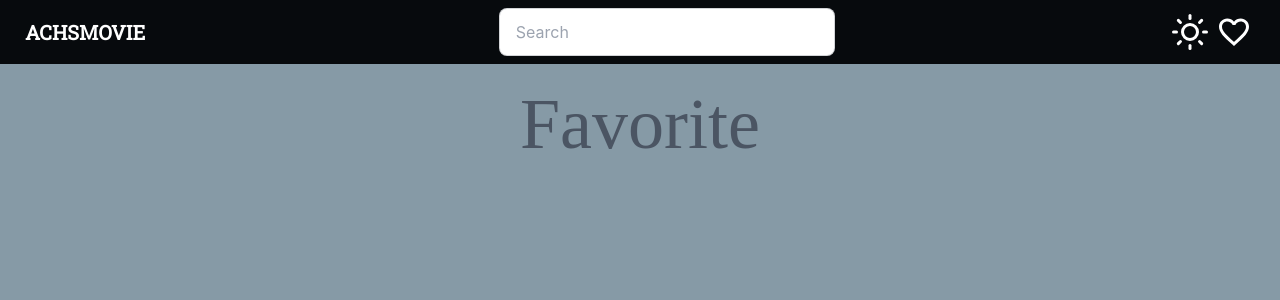
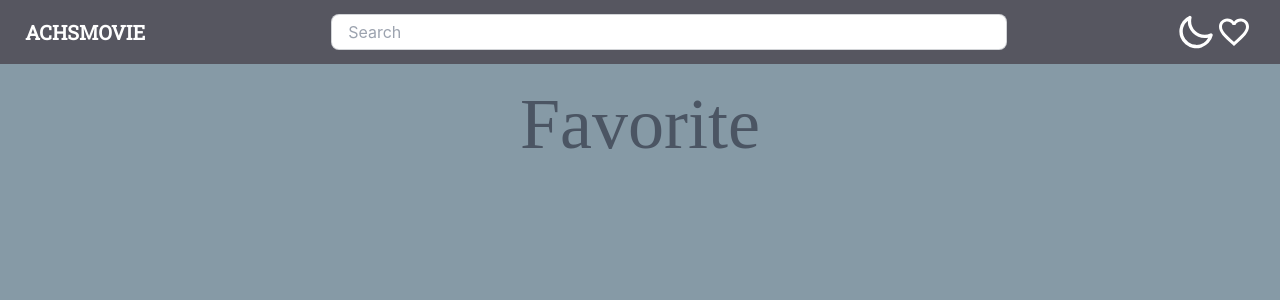
Before and after one commit to Achsmboh/mymovies-app-react-1, a React (Create React App) app: page /favorite in a window 1280 px wide. Shown: the top 300 px of the page. Built offline with nearby package versions, Linux system fonts and the light colour scheme; a web font is replaced by a local one.

Commit message:
add carrousel

```diff
--- a/src/components/Card.jsx
+++ b/src/components/Card.jsx
@@ -9,7 +9,7 @@ function Card({ image, tombol, title, onNavigate, onClick, labeHtml }) {
         </figure>
         <div>
           <div className="h-14 p-1 w-full flex justify-center items-center" onClick={onNavigate}>
-            <h1 className="font-semibold text-center dark:text-white lg:text-base md:text-base text-sm">{title}</h1>
+            <h1 className="font-semibold text-center dark:text-white lg:text-base md:text-base text-sm uppercase">{title}</h1>
           </div>
           <div className="card-actions justify-center items-center p-1">
             <button className="btn card w-full lg:text-base md:text-base text-sm" onClick={onClick}>
--- a/src/components/Layout.jsx
+++ b/src/components/Layout.jsx
@@ -17,12 +17,14 @@ function Layout({ children }) {
   }
 
   return (
-    <div className=" dark:bg-blackTwo bg-abuTua w-full h-screen overflow-auto">
-      <div>
-        <Navbar onChange={(e) => setTitle(e.target.value)} onSubmit={() => handleSubmit()} />
+    <div>
+      <div className=" dark:bg-blackTwo bg-glass w-full h-screen overflow-auto">
+        <div className=" top-0 z-30 sticky">
+          <Navbar onChange={(e) => setTitle(e.target.value)} onSubmit={() => handleSubmit()} />
+        </div>
+
+        <div className="w-full h-full dark:bg-blackTwo bg-abuTua p-1 ">{children}</div>
       </div>
-
-      <div className="w-full h-full dark:bg-blackTwo bg-abuTua p-1 ">{children}</div>
     </div>
   );
 }
--- a/src/components/Navbar.jsx
+++ b/src/components/Navbar.jsx
@@ -8,30 +8,34 @@ import { Link } from "react-router-dom";
 
 function Navbar({ onChange, onSubmit }) {
   const { isLight, setIsLight } = useContext(ThemeContext);
+
+  const toggleDarkMode = () => {
+    setIsLight(!isLight);
+  };
   return (
-    <div className="navbar top-0 z-30 fixed  bg-blackOne dark:bg-black text-white ">
+    <div className="navbar bg-glass  text-white ">
       <div className={`flex-1`}>
         <a className="btn btn-ghost normal-case font-RobotoSlab lg:text-xl md:text-lg text-sm" href="/">
           ACHSMOVIE
         </a>
       </div>
       <div className="w-full flex justify-center">
-        <form onSubmit={onSubmit} className="form-control lg:w-1/3 md:w-2/3 w-2/3 ">
-          <input type="text" placeholder="Search" className="input input-bordered dark:bg-blackThree dark:text-white text-black" onChange={onChange} />
+        <form onSubmit={onSubmit} className="form-control lg:w-2/3 md:w-2/3 w-32 h-9 ">
+          <input type="text" placeholder="Search" className="input input-bordered bg-white  text-black" onChange={onChange} />
         </form>
       </div>
       <div className="flex-none gap-2 mr-5">
         <div className="dropdown dropdown-end flex justify-between items-center ">
-          <div className=" mr-2" onClick={() => setIsLight(!isLight)}>
-            {isLight ? (
-              <div className="lg:text-4xl md:text-3xl text-2xl">
-                <FiSun />
-              </div>
-            ) : (
-              <div className="lg:text-4xl md:text-3xl text-2xl">
-                <BsFillMoonStarsFill />
-              </div>
-            )}
+          <div className="flex items-center">
+            <label className="swap swap-rotate">
+              <input onClick={() => toggleDarkMode()} type="checkbox" />
+              <svg className="swap-on fill-current w-10 h-10" xmlns="http://www.w3.org/2000/svg" viewBox="0 0 24 24">
+                <path d="M5.64,17l-.71.71a1,1,0,0,0,0,1.41,1,1,0,0,0,1.41,0l.71-.71A1,1,0,0,0,5.64,17ZM5,12a1,1,0,0,0-1-1H3a1,1,0,0,0,0,2H4A1,1,0,0,0,5,12Zm7-7a1,1,0,0,0,1-1V3a1,1,0,0,0-2,0V4A1,1,0,0,0,12,5ZM5.64,7.05a1,1,0,0,0,.7.29,1,1,0,0,0,.71-.29,1,1,0,0,0,0-1.41l-.71-.71A1,1,0,0,0,4.93,6.34Zm12,.29a1,1,0,0,0,.7-.29l.71-.71a1,1,0,1,0-1.41-1.41L17,5.64a1,1,0,0,0,0,1.41A1,1,0,0,0,17.66,7.34ZM21,11H20a1,1,0,0,0,0,2h1a1,1,0,0,0,0-2Zm-9,8a1,1,0,0,0-1,1v1a1,1,0,0,0,2,0V20A1,1,0,0,0,12,19ZM18.36,17A1,1,0,0,0,17,18.36l.71.71a1,1,0,0,0,1.41,0,1,1,0,0,0,0-1.41ZM12,6.5A5.5,5.5,0,1,0,17.5,12,5.51,5.51,0,0,0,12,6.5Zm0,9A3.5,3.5,0,1,1,15.5,12,3.5,3.5,0,0,1,12,15.5Z" />
+              </svg>
+              <svg className="swap-off fill-current w-10 h-10" xmlns="http://www.w3.org/2000/svg" viewBox="0 0 24 24">
+                <path d="M21.64,13a1,1,0,0,0-1.05-.14,8.05,8.05,0,0,1-3.37.73A8.15,8.15,0,0,1,9.08,5.49a8.59,8.59,0,0,1,.25-2A1,1,0,0,0,8,2.36,10.14,10.14,0,1,0,22,14.05,1,1,0,0,0,21.64,13Zm-9.5,6.69A8.14,8.14,0,0,1,7.08,5.22v.27A10.15,10.15,0,0,0,17.22,15.63a9.79,9.79,0,0,0,2.1-.22A8.11,8.11,0,0,1,12.14,19.73Z" />
+              </svg>
+            </label>
           </div>
           <Link to="/favorite">
             <div className="lg:text-4xl md:text-3xl text-2xl">{isLight ? <MdOutlineFavoriteBorder /> : <MdOutlineFavorite />}</div>
--- /dev/null
+++ b/src/components/Slider.jsx
@@ -0,0 +1,41 @@
+import React, { useEffect, useState } from "react";
+
+const Slider = ({ image, id, length, alt }) => {
+  let temp = 1;
+  const [count, setCount] = useState(temp);
+  const handleNext = () => {
+    temp = id + 1;
+    if (temp >= length) {
+      temp = 1;
+    }
+    setCount(temp);
+  };
+
+  const handlePrev = () => {
+    temp = id - 1;
+    if (temp <= 1) {
+      temp = length;
+    }
+    setCount(temp);
+  };
+
+  return (
+    <div id={id} className="carousel-item relative w-full rounded-sm">
+      <img src={`https://image.tmdb.org/t/p/w500${image}`} className="w-full h-96 object-cover rounded-sm" alt={alt} />
+      <div className="absolute flex justify-between transform -translate-y-1/2 left-5 right-5 top-1/2">
+        <button onClick={() => handlePrev()}>
+          <a href={`#${count}`} className="btn btn-circle bg-transparent border border-glass">
+            ❮
+          </a>
+        </button>
+        <button onClick={() => handleNext()}>
+          <a href={`#${count}`} className="btn btn-circle bg-transparent">
+            ❯
+          </a>
+        </button>
+      </div>
+    </div>
+  );
+};
+
+export default Slider;
--- a/src/pages/Detail.jsx
+++ b/src/pages/Detail.jsx
@@ -76,7 +76,7 @@ function Detail() {
 
   return (
     <Layout>
-      <div className="lg:mt-0 mt-20 w-full h-full">
+      <div className="lg:mt-0  w-full h-full">
         <div className="w-full lg:h-full ">
           {loading ? (
             <Loading />
--- a/src/pages/Favorit.jsx
+++ b/src/pages/Favorit.jsx
@@ -28,7 +28,7 @@ function Favorit() {
   return (
     <Layout>
       <div>
-        <div className="lg:h-44 md:h-40 h-40 w-full flex justify-center items-end">
+        <div className=" w-full flex justify-center items-end">
           <h1 className="lg:text-7xl md:text-5xl text-3xl font-rubikDistressed p-5 text-gray-600 dark:text-white">Favorite</h1>
         </div>
         <div className="grid lg:grid-cols-5 md:grid-cols-3 grid-cols-2">
--- a/src/pages/Search.jsx
+++ b/src/pages/Search.jsx
@@ -72,7 +72,7 @@ function Search() {
   return (
     <Layout>
       <div className="className= flex w-full flex-col bg-abuTua dark:bg-blackTwo">
-        <div className="h-44 w-full flex justify-center items-end">
+        <div className="w-full flex justify-center items-end">
           <h1 className="lg:text-7xl md:text-5xl text-3xl font-rubikDistressed p-5 text-gray-600 dark:text-white">{location.state.title}</h1>
         </div>
         <div className="grid md:grid-cols-3 grid-cols-2 lg:grid-cols-5">
--- a/src/pages/index.jsx
+++ b/src/pages/index.jsx
@@ -7,6 +7,7 @@ import { useNavigate } from "react-router-dom";
 import Loading from "../components/Loading";
 import { useDispatch } from "react-redux";
 import { setFavorites } from "../utils/reducers/reducer";
+import Slider from "../components/Slider";
 
 function Home() {
   const [datas, setData] = useState([]);
@@ -66,8 +67,11 @@ function Home() {
 
   return (
     <Layout>
+      <div className="carousel w-full rounded-sm ">
+        {loading ? <Loading /> : datas ? datas.map((item) => <Slider length={datas.length} image={item.backdrop_path} alt={item.title} id={datas.map((datum) => datum.id).indexOf(item.id) + 1} key={item.id} />) : <p>noting</p>}
+      </div>
       <div className="flex w-full flex-col bg-abuTua dark:bg-blackTwo">
-        <div className="lg:h-44 md:h-40 h-40 w-full flex justify-center items-end">
+        <div className=" w-full flex justify-center items-end">
           <h1 className="lg:text-7xl md:text-5xl text-3xl font-rubikDistressed p-5 text-gray-600 dark:text-white">NOW PLAYING</h1>
         </div>
         <div className="grid lg:grid-cols-5 md:grid-cols-3 grid-cols-2 ">
```
